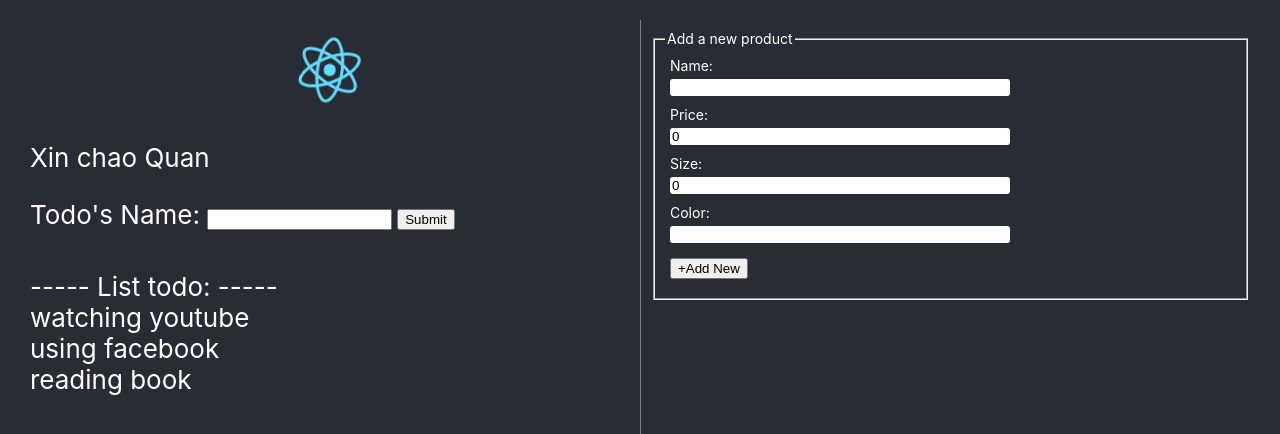
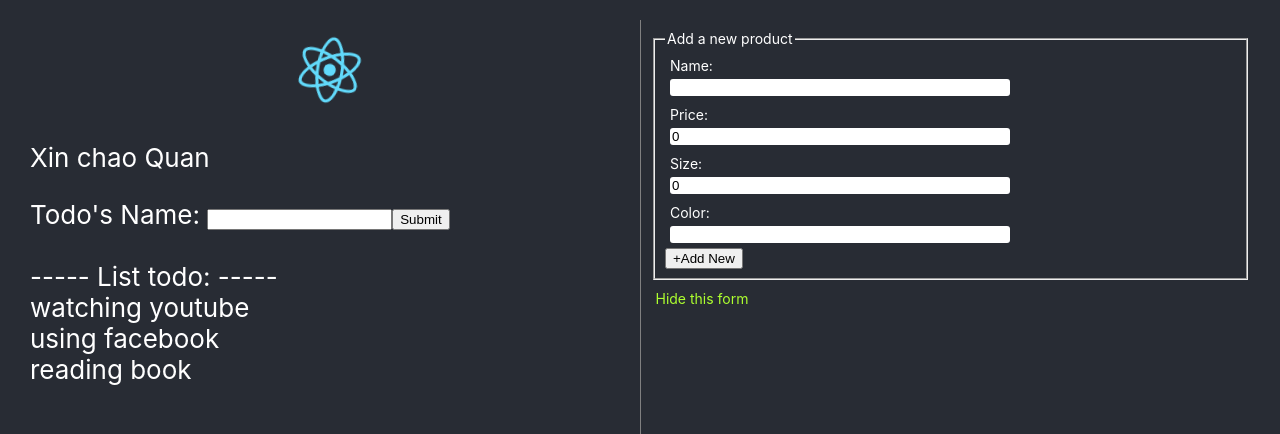
Before and after one commit to ios198/react-js-basic, a React (Create React App) app: page / in a window 1280 px wide. Shown: the top 434 px of the page. Built offline with nearby package versions, Linux system fonts and the light colour scheme.

Commit message:
conditional outpu

```diff
--- a/src/App.css
+++ b/src/App.css
@@ -62,7 +62,7 @@
   border: none;
 }
 
-button{
+button .showhide{
   cursor: pointer;
   margin-left: 5px;
   margin-top: 10px;
--- /dev/null
+++ b/src/components/AddNewProduct.css
@@ -0,0 +1,7 @@
+.showhide{
+    cursor: pointer;
+    margin-left: 5px;
+    margin-top: 10px;
+    margin-block-end: 10px;
+    color:greenyellow;
+    }
--- a/src/components/AddNewProduct.js
+++ b/src/components/AddNewProduct.js
@@ -1,19 +1,28 @@
 import { useState } from "react";
+import "./AddNewProduct.css";
 const AddNewProduct = () => {
   const [name, setName] = useState("");
   const [price, setPrice] = useState(0);
   const [size, setSize] = useState(0);
   const [color, setColor] = useState("");
 
+  const [isShowDetail, setShowDetail] = useState(true);
+
   const handleClickBtn = () => {
-    console.log(">>>check data", name, price, size, color);
+    let object = { name, price, size, color };
     setName("");
     setPrice(0);
     setSize(0);
     setColor("");
   };
 
+  const handleHideShow = () => {
+    setShowDetail(!isShowDetail);
+  };
+
   return (
+    <div>
+      {isShowDetail === true && (
         <fieldset>
           <legend>Add a new product</legend>
           <div className="input-product">
@@ -53,6 +62,27 @@ const AddNewProduct = () => {
             <button onClick={() => handleClickBtn()}> +Add New </button>
           </div>
         </fieldset>
+      )}
+      {isShowDetail === true ? (
+        <div
+          className="showhide"
+          onClick={() => {
+            handleHideShow();
+          }}
+        >
+          Hide this form
+        </div>
+      ) : (
+        <div
+          className="showhide"
+          onClick={() => {
+            handleHideShow();
+          }}
+        >
+          Show this form
+        </div>
+      )}
+    </div>
   );
 };
 
```
Lines whose indentation alone changed are shown as unchanged.
